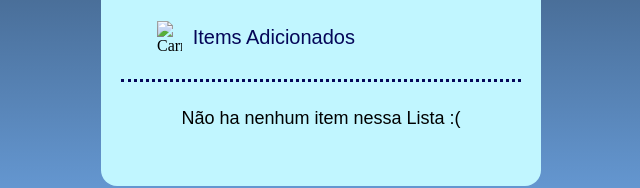
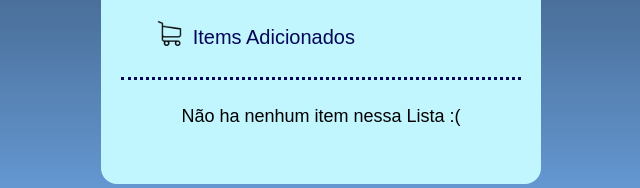
Before and after one commit to DLopes-ifsp/ListaDeCompras, a plain HTML site: page index.html in a window 1280 px wide. Shown: the part 525-713 px from the top of the page, 319-959 px from the left. Drawn offline with nearby package versions, Linux system fonts and the light colour scheme; the site is published under a folder, as on GitHub Pages, so addresses that start at the root find nothing.

Commit message:
Carrinbho desgraçado n funciona

```diff
--- a/index.html
+++ b/index.html
@@ -21,7 +21,7 @@
             <button class="button-item" id="add-item" type="button">Adicionar Item</button>
         </form>
         <div class="titulo-container-lista">
-            <img src="/imagens/Carrinho vazio.png" class="icon" width="25px" alt="Carrinho">
+            <img src="Carrinho vazio.png" class="icon" width="25px" alt="Carrinho">
             <h2>Items Adicionados</h2>
         </div>
         <div class="container-lista">
@@ -34,4 +34,5 @@
     <script type="module" src="index.js"></script>
 </body>
 
+
 </html>
```
